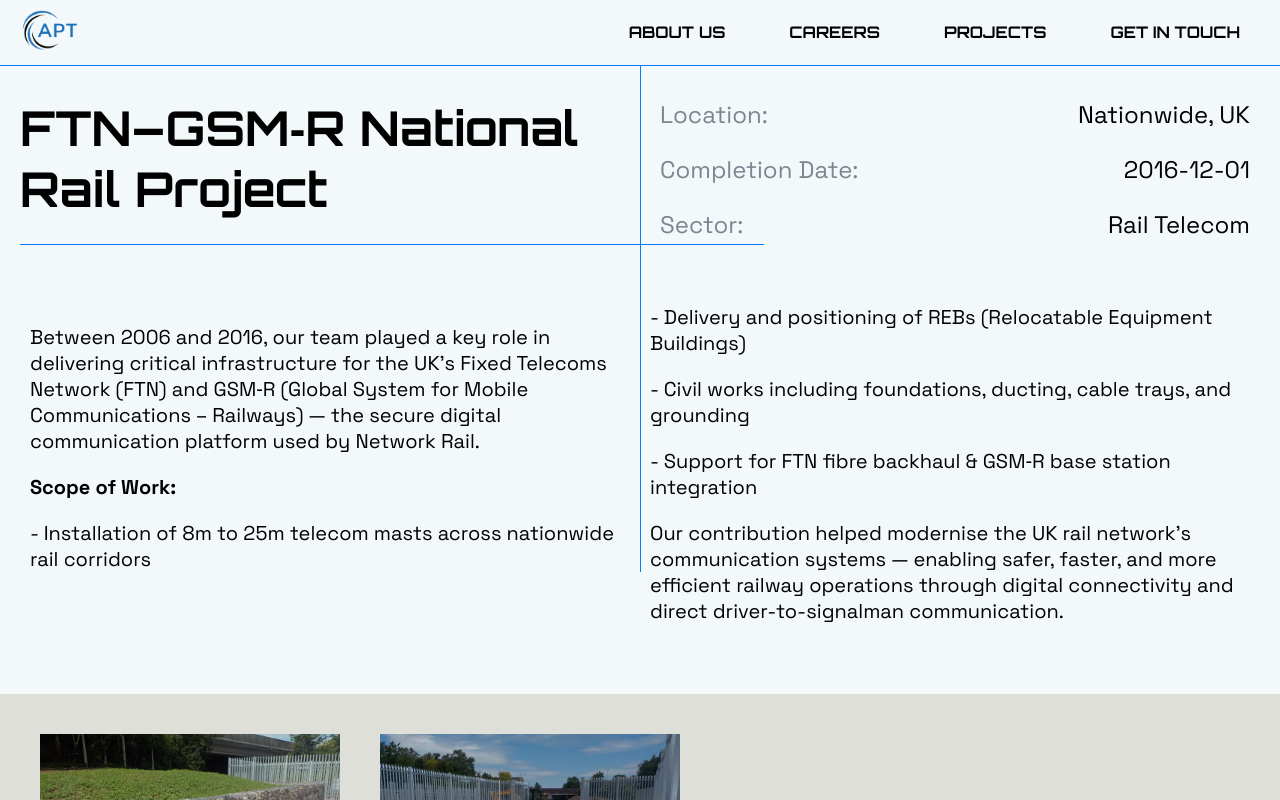
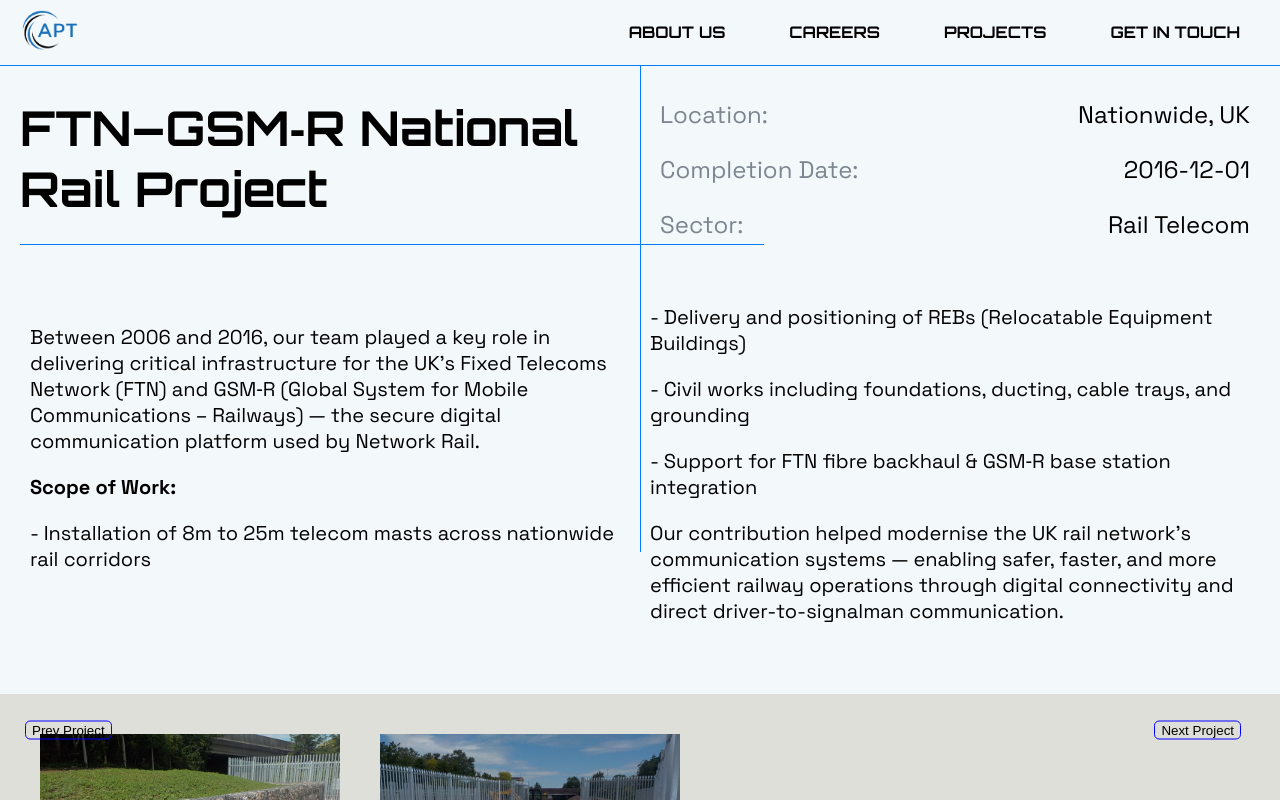
Before and after one commit to miriamciurea/apt, a React (Vite) app in the folder frontend/: page /projects/1 in a window 1280 px wide. Shown: the top 800 px of the page. Built offline with nearby package versions, Linux system fonts and the light colour scheme.

Commit message:
updated buttons for project view

```diff
--- a/frontend/src/pages/projects/ProjectShow.module.css
+++ b/frontend/src/pages/projects/ProjectShow.module.css
@@ -297,8 +297,26 @@
   right: 20px;
 }
 
+.navigationButtons {
+  position: fixed;
+  bottom: 1px;
+  width: 95%;
+  display: flex;
+  justify-content: space-between; /* 🔥 stânga și dreapta */
+  transform: translateY(-50%);
+  padding: 25px;
+  z-index: 1000;
+  overflow: hidden;
+}
+
 .prevButton {
   border: 1px solid blue;
+  width: fit-content;
+  border-radius: 5px;
+  padding-top: 1px;
+  padding-bottom: 1px;
+  background: transparent;
+
 }
 
 .prevButton:hover {
@@ -309,16 +327,14 @@
 
 .nextButton {
   border: 1px solid blue;
+  width: fit-content;
+  border-radius: 5px;
+  padding-top: 1px;
+  padding-bottom: 1px;
+  background: transparent;
 }
 
 .nextButton:hover {
-   transition: transform 0.5s ease;
+  transition: transform 0.5s ease;
   transform: scale(1.1);
 }
-
-.navigationButtons {
-  display: flex;
-  flex-direction: row;
-  justify-content: space-between;
-  width: 100%;
-}
--- a/frontend/src/pages/projects/ProjectShow.tsx
+++ b/frontend/src/pages/projects/ProjectShow.tsx
@@ -32,6 +32,11 @@
       })
       .catch((error) => console.error('Error fetching project:', error));
   }, [id]);
+
+  // Scroll up pentru fiecare proiect
+  useEffect(() => {
+  window.scrollTo({ top: 0, behavior: "smooth" });
+}, [id]);
 
   // Navigare între proiecte
   const handleNavigateProject = (direction: 'prev' | 'next') => {
@@ -91,7 +96,7 @@
   return (
     <div className={styles.container}>
       {/* Butoane Prev / Next */}
-      <div className={styles.navigationButtons}>
+       <div className={styles.navigationButtons}>
         <button onClick={() => handleNavigateProject('prev')} className={styles.prevButton}>Prev Project</button>
         <button onClick={() => handleNavigateProject('next')} className={styles.nextButton}>Next Project</button>
       </div>
```
